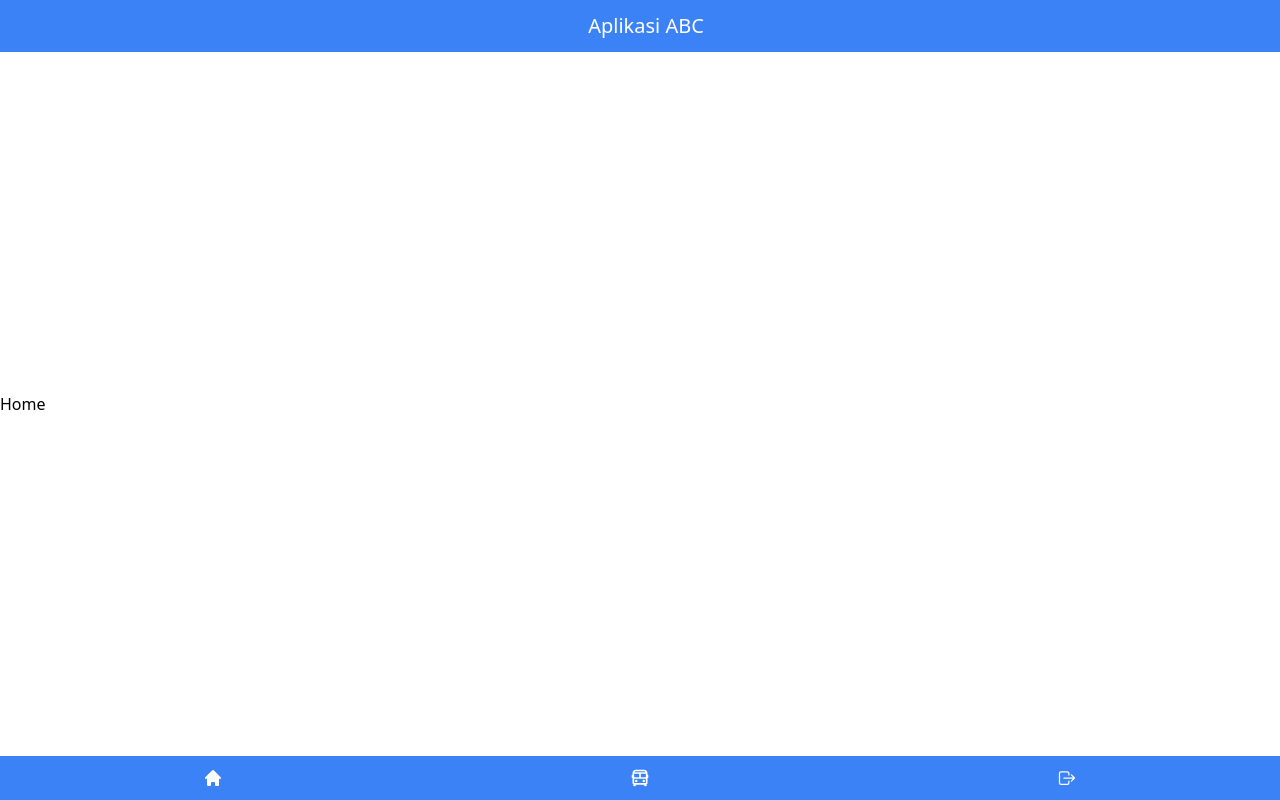
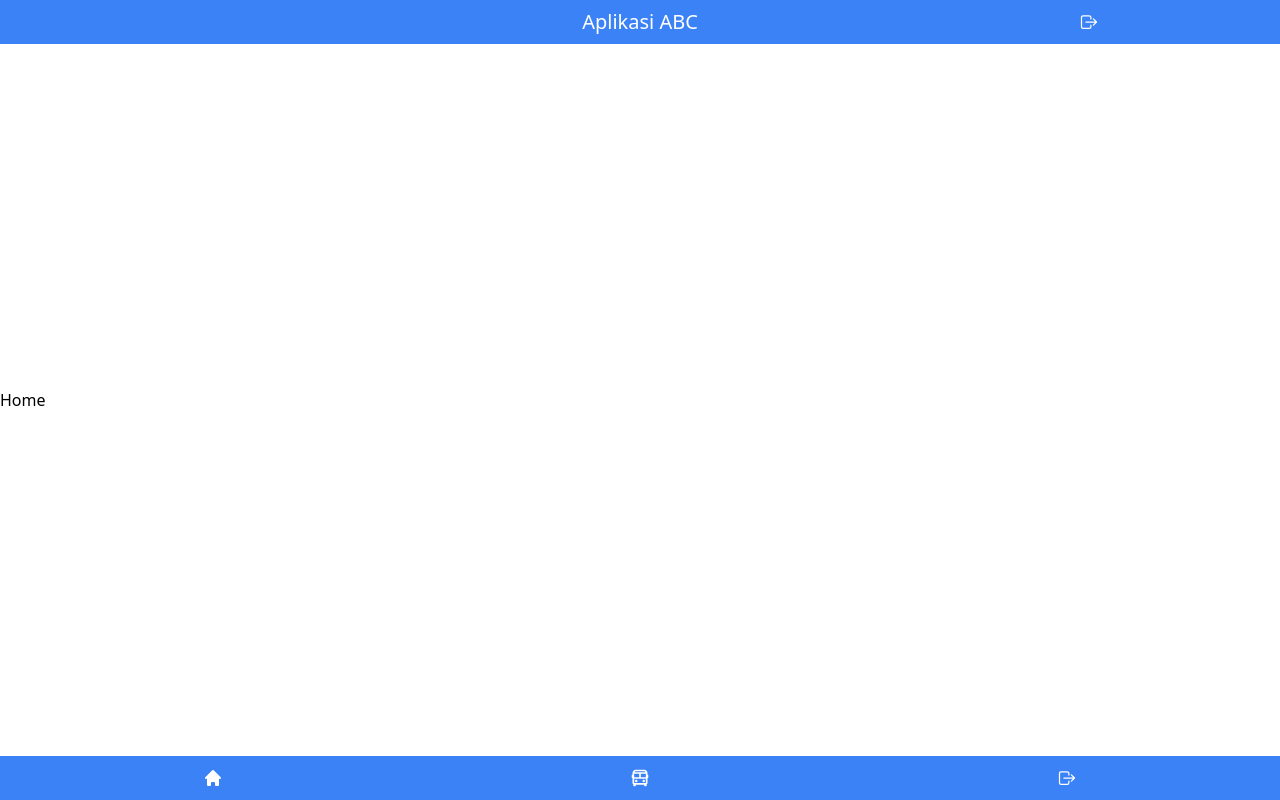
Before and after one commit to cupliz/workshop-react-its, a React (Create React App) app: page / in a window 1280 px wide. Built offline with nearby package versions, Linux system fonts and the light colour scheme.

Commit message:
update template header

```diff
--- a/src/components/Template.js
+++ b/src/components/Template.js
@@ -7,7 +7,13 @@ import { Link } from 'react-router-dom'
 export default function Template(props) {
   return (
     <div className="flex flex-col h-screen justify-between">
-      <div className='w-full text-center text-white bg-blue-500 p-3 text-xl indent-3'>Aplikasi ABC</div>
+      <div className='w-full grid grid-cols-12 items-center text-white bg-blue-500 text-xl'>
+        <div className='col-span-2'></div>
+        <div className='col-span-8 text-xl text-center'>Aplikasi ABC</div>
+        <div className='col-span-2 cursor-pointer text-white hover:bg-gray-500 p-3 right-0'>
+          <IoLogOutOutline/>
+        </div>
+      </div>
       {props.children}
       <footer className="bg-blue-500 grid grid-cols-3 ">
         <Link to="/" className='cursor-pointer text-white hover:bg-gray-500 p-3 mx-auto'>
```
